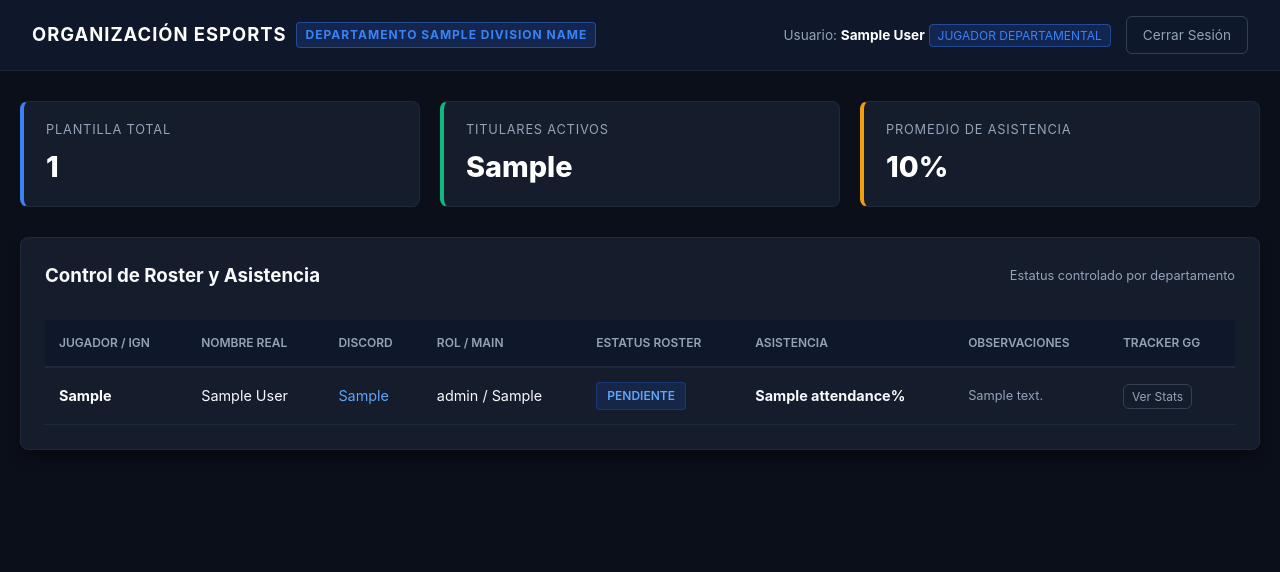
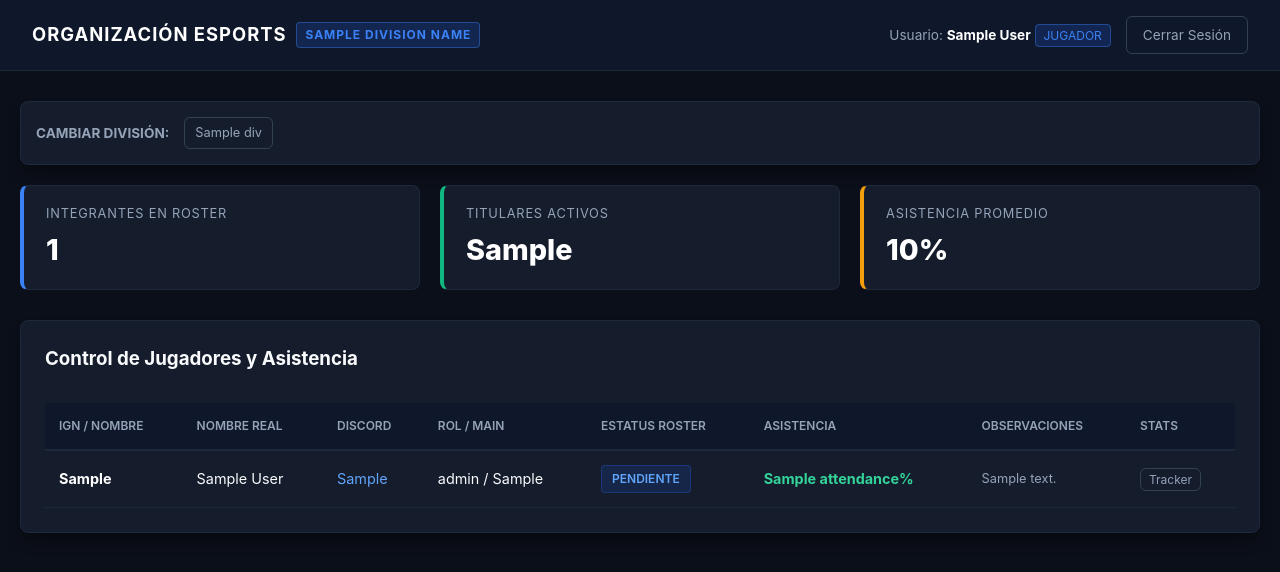
Before and after one commit to linzoldyck8-ship-it/Diviciones-scarlet, a Flask app: template templates/dashboard.html in a window 1280 px wide. Shown: the top 572 px of the page. Run offline with Flask 3, Linux system fonts and the light colour scheme; the visitor is signed in with stand-in values (Sample User, id 1); the template is opened without the code that fills it: most values are stand-ins (such as "Sample title", 1, 10 or a date in 2020).

Commit message:
Update dashboard.html

```diff
--- a/templates/dashboard.html
+++ b/templates/dashboard.html
@@ -3,22 +3,22 @@
 <head>
     <meta charset="UTF-8">
     <meta name="viewport" content="width=device-width, initial-scale=1.0">
-    <title>Departamento: {{ division_name }} - Control Corporativo</title>
+    <title>División: {{ division_name }} - Panel de Gestión</title>
     <link rel="stylesheet" href="{{ url_for('static', filename='style.css') }}">
 </head>
 <body>
 
     <nav class="top-nav">
         <div class="brand-title">
-            ORGANIZACIÓN ESPORTS <span class="brand-badge">DEPARTAMENTO {{ division_name|upper }}</span>
+            ORGANIZACIÓN ESPORTS <span class="brand-badge">{{ division_name|upper }}</span>
         </div>
         <div style="display: flex; align-items: center; gap: 15px;">
             <span style="font-size: 0.85rem; color: var(--text-muted);">
                 Usuario: <strong style="color: #fff;">{{ session.get('user_name') }}</strong>
                 {% if is_current_admin %}
-                    <span class="brand-badge" style="background: rgba(16, 185, 129, 0.2); color: #34d399; border-color: rgba(16, 185, 129, 0.4);">ADMINISTRADOR DE DIVISIÓN</span>
+                    <span class="brand-badge" style="background: rgba(16, 185, 129, 0.2); color: #34d399; border-color: rgba(16, 185, 129, 0.4);">MODO ADMINISTRADOR</span>
                 {% else %}
-                    <span class="brand-badge">JUGADOR DEPARTAMENTAL</span>
+                    <span class="brand-badge">JUGADOR</span>
                 {% endif %}
             </span>
             <a href="{{ url_for('logout') }}" class="btn-secondary">Cerrar Sesión</a>
@@ -35,10 +35,26 @@
           {% endif %}
         {% endwith %}
 
+        <!-- Selector rápido de divisiones para Administradores -->
+        {% if session.get('role') == 'admin' %}
+            <div class="corporate-card" style="margin-bottom: 20px; padding: 15px;">
+                <div style="display: flex; align-items: center; gap: 15px;">
+                    <span style="font-size: 0.85rem; color: var(--text-muted); font-weight: bold;">CAMBIAR DIVISIÓN:</span>
+                    {% for div in divisions %}
+                        <a href="{{ url_for('division_dashboard', division_name=div) }}"
+                           class="btn-secondary"
+                           style="{% if div == division_name %}border-color: var(--primary-accent); color: #fff; background: rgba(37, 99, 235, 0.2);{% endif %} padding: 5px 10px; font-size: 0.8rem;">
+                            {{ div }}
+                        </a>
+                    {% endfor %}
+                </div>
+            </div>
+        {% endif %}
+
         <!-- KPIs del Departamento -->
         <div class="kpi-grid">
             <div class="kpi-card">
-                <div class="kpi-label">Plantilla Total</div>
+                <div class="kpi-label">Integrantes en Roster</div>
                 <div class="kpi-value">{{ total_members }}</div>
             </div>
             <div class="kpi-card" style="border-left-color: #10b981;">
@@ -46,32 +62,34 @@
                 <div class="kpi-value">{{ active_titulares }}</div>
             </div>
             <div class="kpi-card" style="border-left-color: #f59e0b;">
-                <div class="kpi-label">Promedio de Asistencia</div>
+                <div class="kpi-label">Asistencia Promedio</div>
                 <div class="kpi-value">{{ avg_attendance }}%</div>
             </div>
         </div>
 
-        <!-- Tabla de Control de Personal -->
+        <!-- Tabla Roster -->
         <div class="corporate-card">
             <div style="display: flex; justify-content: space-between; align-items: center; margin-bottom: 15px;">
-                <h3 style="margin:0;">Control de Roster y Asistencia</h3>
-                <span style="font-size:0.8rem; color: var(--text-muted);">Estatus controlado por departamento</span>
+                <h3 style="margin:0;">Control de Jugadores y Asistencia</h3>
+                {% if is_current_admin %}
+                    <span style="font-size: 0.8rem; color: #34d399; font-weight: bold;">● MODO EDICIÓN ACTIVADO</span>
+                {% endif %}
             </div>
 
             <div style="overflow-x: auto;">
                 <table class="data-table">
                     <thead>
                         <tr>
-                            <th>Jugador / IGN</th>
+                            <th>IGN / Nombre</th>
                             <th>Nombre Real</th>
                             <th>Discord</th>
                             <th>Rol / Main</th>
                             <th>Estatus Roster</th>
                             <th>Asistencia</th>
                             <th>Observaciones</th>
-                            <th>Tracker GG</th>
+                            <th>Stats</th>
                             {% if is_current_admin %}
-                                <th>Gestión de Administrador</th>
+                                <th style="min-width: 260px; text-align: center;">Panel de Control Admin</th>
                             {% endif %}
                         </tr>
                     </thead>
@@ -82,32 +100,35 @@
                                     <td><strong style="color: #fff;">{{ m.game_ign }}</strong></td>
                                     <td>{{ m.full_name }}</td>
                                     <td style="color: #60a5fa;">{{ m.discord_tag }}</td>
-                                    <td>{{ m.main_role or 'N/A' }} / {{ m.favorite_agent or 'N/A' }}</td>
+                                    <td>{{ m.main_role or '-' }} / {{ m.favorite_agent or '-' }}</td>
                                     <td>
                                         <span class="status-pill status-{{ m.roster_status|lower }}">{{ m.roster_status }}</span>
                                     </td>
                                     <td>
-                                        <strong>{{ m.attendance }}%</strong>
+                                        <strong style="{% if m.attendance < 80 %}color: #f87171;{% else %}color: #34d399;{% endif %}">
+                                            {{ m.attendance }}%
+                                        </strong>
                                     </td>
-                                    <td style="max-width: 200px; font-size: 0.8rem; color: var(--text-muted);">
+                                    <td style="max-width: 180px; font-size: 0.8rem; color: var(--text-muted);">
                                         {{ m.notes }}
                                     </td>
                                     <td>
                                         {% if m.tracker_url and m.tracker_url != '#' %}
-                                            <a href="{{ m.tracker_url }}" target="_blank" class="btn-secondary" style="padding: 4px 8px; font-size: 0.75rem;">Ver Stats</a>
+                                            <a href="{{ m.tracker_url }}" target="_blank" class="btn-secondary" style="padding: 3px 8px; font-size: 0.75rem;">Tracker</a>
                                         {% else %}
-                                            <span style="color: var(--text-muted); font-size:0.8rem;">Sin URL</span>
+                                            <span style="color: var(--text-muted); font-size:0.75rem;">-</span>
                                         {% endif %}
                                     </td>
 
                                     {% if is_current_admin %}
-                                        <td>
-                                            <!-- Panel de Edición de Administrador -->
-                                            <form action="{{ url_for('update_member') }}" method="POST" style="display: grid; gap: 6px; min-width: 200px;">
+                                        <td style="background: rgba(15, 23, 42, 0.5); padding: 10px; border-radius: 6px;">
+                                            <!-- Guardar Cambios -->
+                                            <form action="{{ url_for('update_member') }}" method="POST" style="display: grid; gap: 6px;">
                                                 <input type="hidden" name="member_id" value="{{ m.id }}">
                                                 <input type="hidden" name="target_division" value="{{ division_name }}">
 
-                                                <select name="roster_status" class="form-control" style="padding: 4px; font-size: 0.8rem;">
+                                                <div style="display: flex; gap: 5px;">
+                                                    <select name="roster_status" class="form-control" style="padding: 4px; font-size: 0.75rem;">
                                                         <option value="Titular" {% if m.roster_status == 'Titular' %}selected{% endif %}>Titular</option>
                                                         <option value="Suplente" {% if m.roster_status == 'Suplente' %}selected{% endif %}>Suplente</option>
                                                         <option value="Reserva" {% if m.roster_status == 'Reserva' %}selected{% endif %}>Reserva</option>
@@ -115,11 +136,19 @@
                                                         <option value="Pendiente" {% if m.roster_status == 'Pendiente' %}selected{% endif %}>Pendiente</option>
                                                     </select>
 
-                                                <input type="number" name="attendance" value="{{ m.attendance }}" min="0" max="100" class="form-control" style="padding: 4px; font-size: 0.8rem;" placeholder="Asistencia %">
+                                                    <input type="number" name="attendance" value="{{ m.attendance }}" min="0" max="100" class="form-control" style="padding: 4px; font-size: 0.75rem; width: 70px;" placeholder="% Asist">
+                                                </div>
 
-                                                <input type="text" name="notes" value="{{ m.notes }}" class="form-control" style="padding: 4px; font-size: 0.8rem;" placeholder="Observación">
+                                                <input type="text" name="notes" value="{{ m.notes }}" class="form-control" style="padding: 4px; font-size: 0.75rem;" placeholder="Observación admin">
 
-                                                <button type="submit" class="btn-primary" style="padding: 5px; font-size: 0.75rem; background-color: #059669;">Guardar Cambios</button>
+                                                <button type="submit" class="btn-primary" style="padding: 4px 8px; font-size: 0.75rem; background-color: #059669;">Guardar</button>
+                                            </form>
+
+                                            <!-- Eliminar Integrante -->
+                                            <form action="{{ url_for('delete_member') }}" method="POST" style="margin-top: 5px;" onsubmit="return confirm('¿Está seguro de eliminar a este integrante de la división?');">
+                                                <input type="hidden" name="member_id" value="{{ m.id }}">
+                                                <input type="hidden" name="target_division" value="{{ division_name }}">
+                                                <button type="submit" style="width: 100%; background: transparent; border: 1px solid var(--danger); color: #f87171; padding: 2px; font-size: 0.7rem; border-radius: 4px; cursor: pointer;">Eliminar Jugador</button>
                                             </form>
                                         </td>
                                     {% endif %}
@@ -128,7 +157,7 @@
                         {% else %}
                             <tr>
                                 <td colspan="9" style="text-align: center; padding: 30px; color: var(--text-muted);">
-                                    No hay jugadores registrados en la división <strong>{{ division_name }}</strong>.
+                                    No hay jugadores registrados en esta división aún.
                                 </td>
                             </tr>
                         {% endif %}
```
Lines whose indentation alone changed are shown as unchanged.
